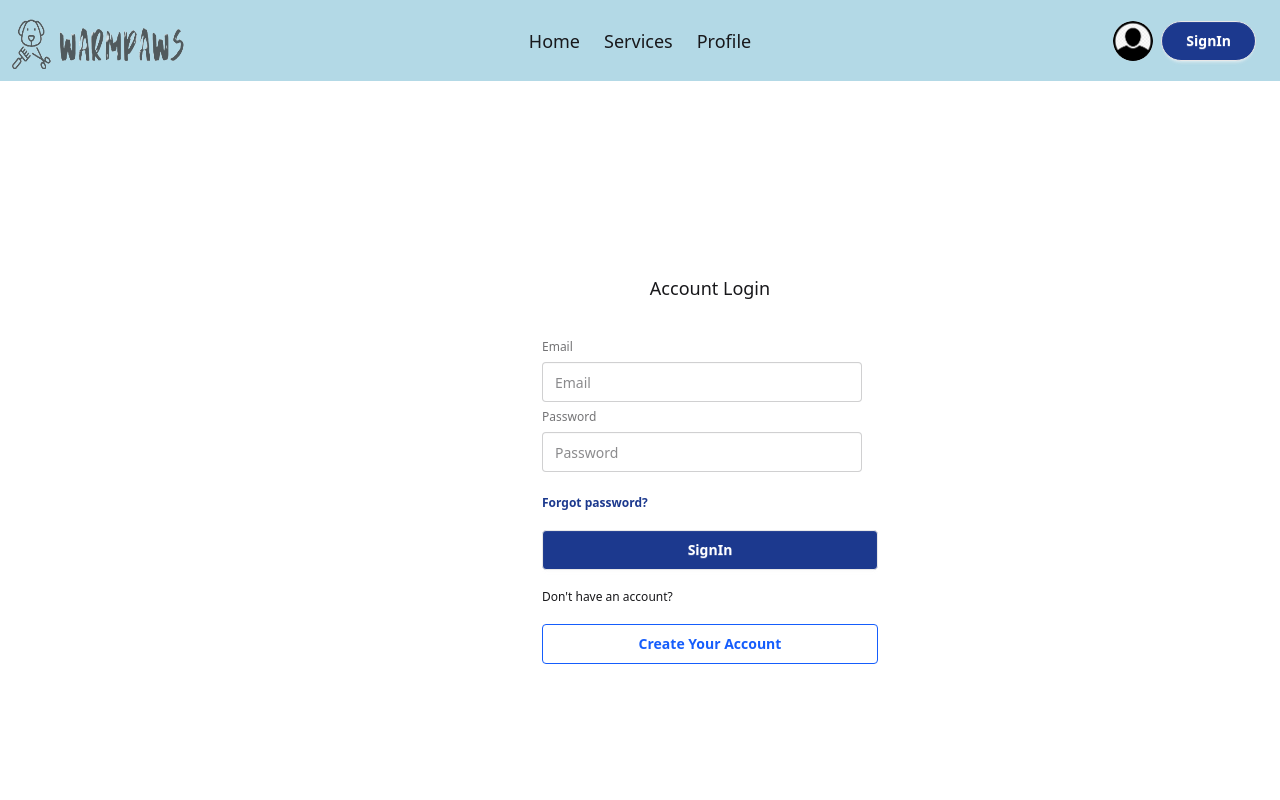
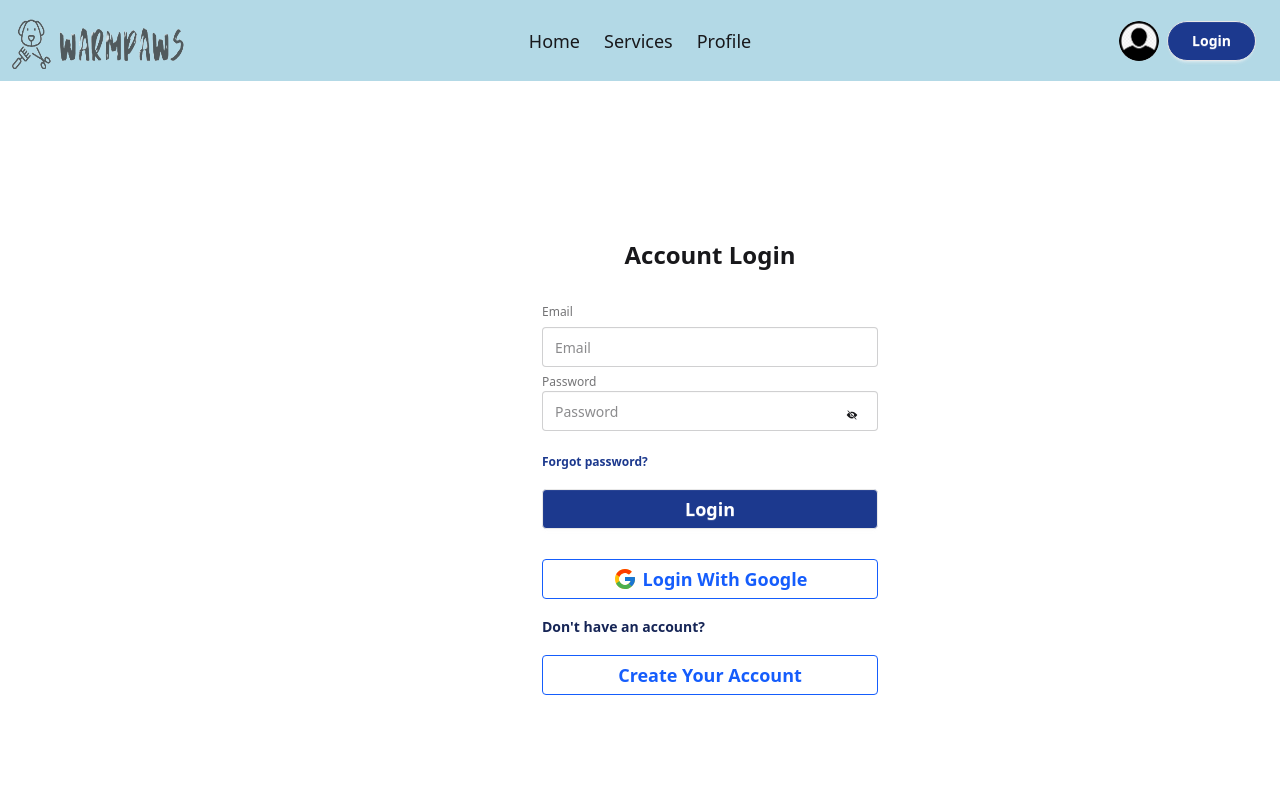
Before and after one commit to MMahamudul/warm-paws, a React (Vite) app: page /auth/signin in a window 1280 px wide. Shown: the top 800 px of the page. Built offline with nearby package versions, Linux system fonts and the light colour scheme; no server answers.

Commit message:
password toogle button installed

```diff
--- a/src/component/Navbar.jsx
+++ b/src/component/Navbar.jsx
@@ -67,7 +67,7 @@ const Navbar = () => {
   alt="profile"
 />
 
-    {user ? <button onClick={handleSignOut} className="mr-4 btn bg-blue-900 text-white rounded-full px-6 py-2 text-sm hover:bg-blue-800 transition">SignOut</button> : <Link to='/auth/signin' className="mr-4 btn bg-blue-900 text-white rounded-full px-6 py-2 text-sm hover:bg-blue-800 transition">SignIn</Link>}
+    {user ? <button onClick={handleSignOut} className="mr-4 btn bg-blue-900 text-white rounded-full px-6 py-2 text-sm hover:bg-blue-800 transition">LogOut</button> : <Link to='/auth/signin' className="mr-4 btn bg-blue-900 text-white rounded-full px-6 py-2 text-sm hover:bg-blue-800 transition">Login</Link>}
 
   </div>
 </MyContainer>
--- a/src/pages/SignUp.jsx
+++ b/src/pages/SignUp.jsx
@@ -4,10 +4,14 @@ import { Link, useNavigate } from 'react-router';
 import { use } from 'react';
 import { AuthContext } from '../provider/AuthProvider';
 import toast from "react-hot-toast";
+import { useState } from 'react';
+import { FaEye } from 'react-icons/fa';
+import { IoIosEyeOff } from 'react-icons/io';
 
 const SignUp = () => {
   const {createUser, setUser, updateUser} = use(AuthContext);
-  const navigate = useNavigate()
+  const navigate = useNavigate();
+  const [show, setShow] = useState(false)
 
   const handleSignUp = (e) =>{
     e.preventDefault();
@@ -16,6 +20,14 @@ const SignUp = () => {
     const password = form.password.value;
     const photo = form.photo.value;
     const name= form.name.value;
+
+    const passRegex = /^(?=.*[a-z])(?=.*[A-Z]).{6,}$/;
+    if(!passRegex.test(password)){
+      toast.error("Password must be at least 6 characters long,contain at least a lowercase and a uppercase letter ")
+      return;
+
+    }
+
 
     createUser(email, password)
     .then((res) => {
@@ -50,7 +62,7 @@ const SignUp = () => {
 
 
     </div>
-    <div className="card bg-base-100 w-full max-w-sm shrink-0 ">
+    <div className="card bg-base-100 w-full max-w-sm shrink-0 border-2 border-blue-50 shadow-xl rounded-md">
       <h1 className="text-lg text-center mt-2 py-2">Register Account</h1>
       <form onSubmit= {handleSignUp} className="card-body">
         <fieldset className="fieldset">
@@ -75,13 +87,21 @@ const SignUp = () => {
           name="photo"
           placeholder="Photo Url"
           required />
-          <label className="label">Password</label>
+          <div className='relative'>
+             <label className="label">Password</label>
           <input
-          type="password"
+          type={show ? 'text' : 'password'}
           className="input"
           name="password"
           placeholder="Password"
           required />
+          <span onClick={()=>setShow(!show)} className='absolute right-[24px] top-[36px] z-50'>
+            {show ? <FaEye />: <IoIosEyeOff />}
+
+            </span>
+
+          </div>
+
           <button type="submit" className="btn mr-3 bg-blue-900 text-white my-2 px-6 py-2 text-sm hover:bg-blue-800 transition">Register</button>
           <p className='text-center my-2'>Already have an account?</p>
           <p>If you already have an account with us, please login at the <Link to="/auth/signin" className=" text-blue-600 ">login page</Link>.</p>
--- a/src/pages/Signin.jsx
+++ b/src/pages/Signin.jsx
@@ -4,12 +4,16 @@ import { Link, useLocation, useNavigate } from 'react-router';
 import { use } from 'react';
 import { AuthContext } from '../provider/AuthProvider';
 import toast from 'react-hot-toast';
+import { FcGoogle } from 'react-icons/fc';
+import { FaEye } from 'react-icons/fa6';
+import { IoIosEyeOff } from 'react-icons/io';
 
 const Signin = () => {
   const [error, setError] = useState('');
   const {logIn} = use(AuthContext);
   const location = useLocation();
   const navigate = useNavigate();
+  const [show, setShow] = useState(false);
 
   const handleSignIn =(e)=>{
     e.preventDefault();
@@ -24,8 +28,9 @@ const Signin = () => {
       })
       .catch(error=>{
       const errorCode = error.code;
-    setError(errorCode);
-    toast.error(errorCode);
+      const errorMessage = error.message;
+    setError(errorCode, errorMessage);
+    toast.error(errorCode, errorMessage);
     }
 
   )
@@ -41,18 +46,36 @@ const Signin = () => {
 
     </div>
     <div className="card bg-base-100 w-full max-w-sm shrink-0  ">
-      <h1 className="text-lg text-center mt-2 py-2">Account Login</h1>
+      <h1 className="text-2xl font-semibold text-center mt-2 py-1">Account Login</h1>
       <form onSubmit={handleSignIn} className="card-body">
         <fieldset className="fieldset">
           <label className="label">Email</label>
-          <input type="email" className="input" name="email" placeholder="Email" />
-          <label className="label">Password</label>
-          <input type="password" className="input mb-4" name="password" placeholder="Password" />
+          <input
+          type="email"
+          className="input w-full"
+          name="email"
+          placeholder="Email"
+          required />
+          <div className='relative'>
+            <label className="label">Password</label>
+            <input
+            type={show ? 'text' : 'password'}
+            className="input mb-4 w-full"
+            name="password"
+            placeholder="Password"
+            required />
+            <span onClick= {()=>setShow(!show)} className='absolute right-[20px] top-[36px] z-50'>
+              {show ? <FaEye /> : <IoIosEyeOff />}
+            </span>
+
+          </div>
+
           <div><Link className="link link-hover text-blue-900 font-bold my-6">Forgot password?</Link></div>
-          <button className="btn bg-blue-900 text-white rounded-sm py-2 px-6 my-3 text-sm hover:bg-blue-800 transition">SignIn</button>
-          {error && <p className='text-sm text-red-400'>{error}</p>}
-          <p>Don't have an account?</p>
-          <Link to="/auth/signup" className="btn btn-outline bg-base-100 text-blue-600 rounded-sm py-2 px-6 my-3 text-sm hover:bg-blue-900 hover:text-white transition">Create Your Account</Link>
+          <button className="btn bg-blue-900 text-white rounded-sm py-2 px-6 my-3 text-lg hover:bg-blue-800 transition">Login</button>
+          <Link className="btn btn-outline bg-base-100 text-blue-600 rounded-sm py-2 px-6 my-3 text-lg hover:bg-blue-900 hover:text-white transition"><FcGoogle size={24}/>Login With Google</Link>
+          {error && <p className='text-sm text-red-600'>{error}</p>}
+          <p className='text-sm text-blue-950 font-semibold'>Don't have an account?</p>
+          <Link to="/auth/signup" className="btn btn-outline bg-base-100 text-blue-600 rounded-sm py-2 px-6 my-3 text-lg hover:bg-blue-900 hover:text-white transition">Create Your Account</Link>
         </fieldset>
       </form>
     </div>
```
